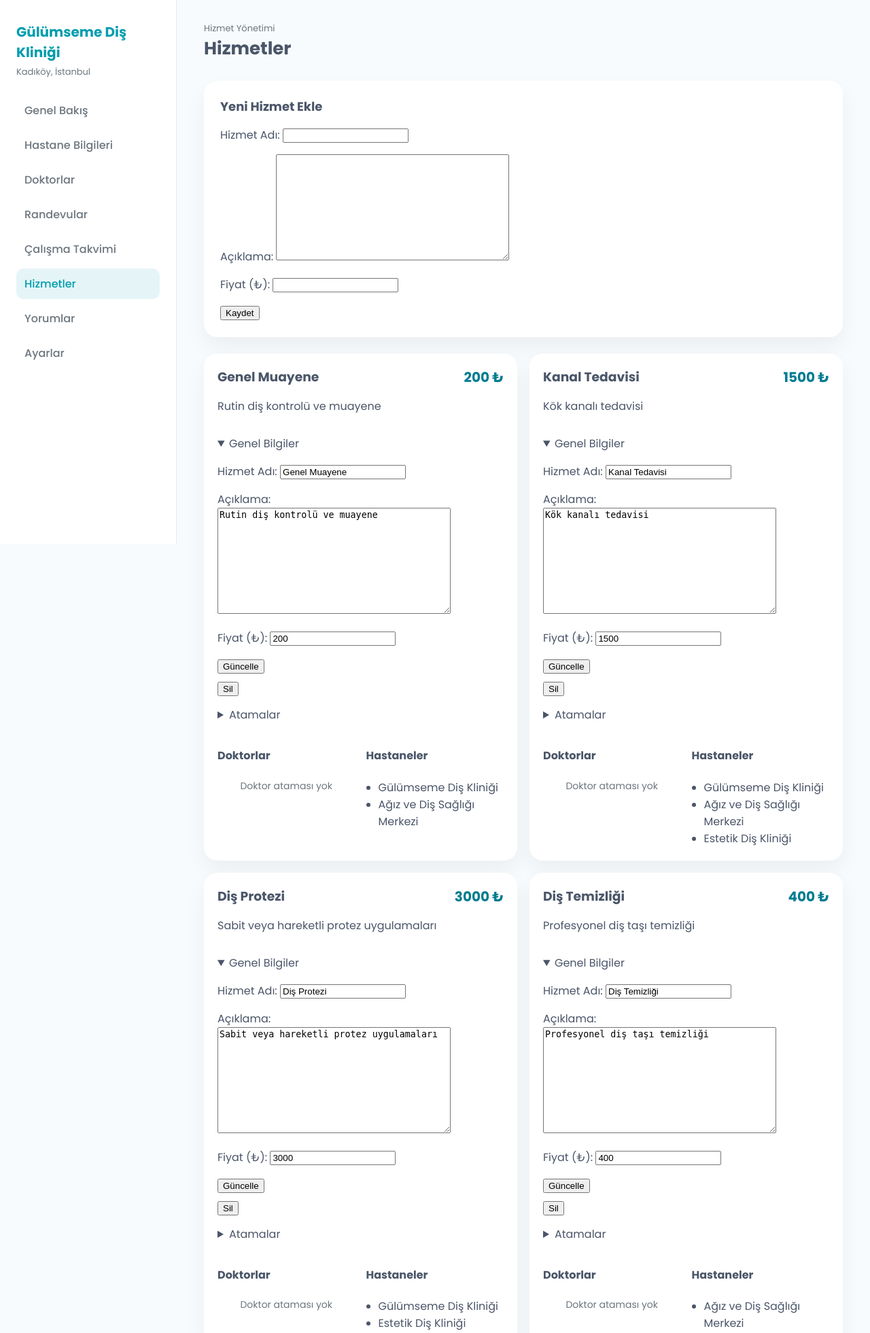
After one commit to CemBlt/dent-panel, a Django app: page /services/ in a window 1280 px wide. The commit adds this page. Shown: the top 1961 px of the page at 68% size. Run offline with Django 5.2, Linux system fonts and the light colour scheme.

Commit message:
Hizmetler Sayfası

```diff
--- a/panel/forms.py
+++ b/panel/forms.py
@@ -175,3 +175,22 @@ class ScheduleHolidayForm(forms.Form):
         doctor_choices = kwargs.pop("doctor_choices", [])
         super().__init__(*args, **kwargs)
         self.fields["doctor_id"].choices = [("", "Hastane Geneli")] + doctor_choices
+
+class ServiceForm(forms.Form):
+    service_id = forms.CharField(widget=forms.HiddenInput, required=False)
+    name = forms.CharField(label="Hizmet Adı", max_length=120)
+    description = forms.CharField(label="Açıklama", widget=forms.Textarea, required=False)
+    price = forms.DecimalField(label="Fiyat (₺)", max_digits=10, decimal_places=2)
+
+
+class ServiceAssignmentForm(forms.Form):
+    service_id = forms.CharField(widget=forms.HiddenInput)
+    doctors = forms.MultipleChoiceField(label="Doktorlar", required=False, widget=forms.CheckboxSelectMultiple)
+    hospitals = forms.MultipleChoiceField(label="Hastaneler", required=False, widget=forms.CheckboxSelectMultiple)
+
+    def __init__(self, *args, **kwargs):
+        doctor_choices = kwargs.pop("doctor_choices", [])
+        hospital_choices = kwargs.pop("hospital_choices", [])
+        super().__init__(*args, **kwargs)
+        self.fields["doctors"].choices = doctor_choices
+        self.fields["hospitals"].choices = hospital_choices
--- a/panel/services/hospital_service.py
+++ b/panel/services/hospital_service.py
@@ -165,3 +165,6 @@ def build_initial_working_hours(hospital: dict) -> dict:
         initial[f"{key}_start"] = datetime.strptime(start, "%H:%M").time() if start else None
         initial[f"{key}_end"] = datetime.strptime(end, "%H:%M").time() if end else None
     return initial
+
+def get_hospitals() -> list[dict]:
+    return load_json("hospitals")
--- /dev/null
+++ b/panel/static/panel/service.css
@@ -0,0 +1,54 @@
+.service-grid {
+    margin-top: 24px;
+    display: grid;
+    grid-template-columns: repeat(auto-fit, minmax(320px, 1fr));
+    gap: 18px;
+}
+
+.service-card {
+    background: var(--card);
+    border-radius: 20px;
+    padding: 20px;
+    box-shadow: 0 15px 30px rgba(0,0,0,0.05);
+    display: flex;
+    flex-direction: column;
+    gap: 14px;
+}
+
+.service-card header {
+    display: flex;
+    justify-content: space-between;
+    align-items: flex-start;
+    gap: 16px;
+}
+
+.service-card header h3 {
+    margin: 0;
+}
+
+.price {
+    font-size: 20px;
+    font-weight: 700;
+    color: var(--teal-dark);
+}
+
+.details summary {
+    cursor: pointer;
+    font-weight: 600;
+    color: var(--teal);
+}
+
+.inline-form {
+    margin-top: 8px;
+}
+
+.assignment-summary {
+    display: grid;
+    grid-template-columns: repeat(auto-fit, minmax(180px, 1fr));
+    gap: 16px;
+}
+
+.assignment-summary ul {
+    margin: 0;
+    padding-left: 18px;
+}
--- a/panel/templates/panel/appointment_management.html
+++ b/panel/templates/panel/appointment_management.html
@@ -19,7 +19,7 @@
         <li><a href="{% url 'doctor_management' %}">Doktorlar</a></li>
         <li><a class="active" href="{% url 'appointment_management' %}">Randevular</a></li>
         <li><a href="{% url 'schedule_management' %}">Çalışma Takvimi</a></li>
-        <li><a href="#">Hizmetler</a></li>
+        <li><a href="{% url 'service_management' %}">Hizmetler</a></li>
         <li><a href="#">Yorumlar</a></li>
         <li><a href="#">Ayarlar</a></li>
     </ul>
--- a/panel/templates/panel/dashboard.html
+++ b/panel/templates/panel/dashboard.html
@@ -20,7 +20,7 @@
         <li><a href="{% url 'doctor_management' %}">Doktorlar</a></li>
         <li><a href="{% url 'appointment_management' %}">Randevular</a></li>
         <li><a href="{% url 'schedule_management' %}">Çalışma Takvimi</a></li>
-        <li><a href="#">Hizmetler</a></li>
+        <li><a href="{% url 'service_management' %}">Hizmetler</a></li>
         <li><a href="#">Yorumlar</a></li>
         <li><a href="#">Ayarlar</a></li>
     </ul>
--- a/panel/templates/panel/doctor_management.html
+++ b/panel/templates/panel/doctor_management.html
@@ -19,7 +19,7 @@
         <li><a class="active" href="{% url 'doctor_management' %}">Doktorlar</a></li>
         <li><a href="{% url 'appointment_management' %}">Randevular</a></li>
         <li><a href="{% url 'schedule_management' %}">Çalışma Takvimi</a></li>
-        <li><a href="#">Hizmetler</a></li>
+        <li><a href="{% url 'service_management' %}">Hizmetler</a></li>
         <li><a href="#">Yorumlar</a></li>
         <li><a href="#">Ayarlar</a></li>
     </ul>
--- a/panel/templates/panel/hospital_settings.html
+++ b/panel/templates/panel/hospital_settings.html
@@ -19,7 +19,7 @@
         <li><a href="{% url 'doctor_management' %}">Doktorlar</a></li>
         <li><a href="#">Randevular</a></li>
         <li><a href="{% url 'schedule_management' %}">Çalışma Takvimi</a></li>
-        <li><a href="#">Hizmetler</a></li>
+        <li><a href="{% url 'service_management' %}">Hizmetler</a></li>
         <li><a href="#">Yorumlar</a></li>
         <li><a href="#">Ayarlar</a></li>
     </ul>
--- a/panel/templates/panel/schedule_management.html
+++ b/panel/templates/panel/schedule_management.html
@@ -19,7 +19,7 @@
         <li><a href="{% url 'doctor_management' %}">Doktorlar</a></li>
         <li><a href="{% url 'appointment_management' %}">Randevular</a></li>
         <li><a class="active" href="{% url 'schedule_management' %}">Çalışma Takvimi</a></li>
-        <li><a href="#">Hizmetler</a></li>
+        <li><a href="{% url 'service_management' %}">Hizmetler</a></li>
         <li><a href="#">Yorumlar</a></li>
         <li><a href="#">Ayarlar</a></li>
     </ul>
--- /dev/null
+++ b/panel/templates/panel/service_management.html
@@ -0,0 +1,123 @@
+{% load static %}
+<!DOCTYPE html>
+<html lang="tr">
+<head>
+    <meta charset="UTF-8">
+    <title>{{ page_title }} • Hizmetler</title>
+    <link rel="stylesheet" href="{% static 'panel/dashboard.css' %}">
+    <link rel="stylesheet" href="{% static 'panel/service.css' %}">
+</head>
+<body>
+<aside class="sidebar">
+    <div>
+        <div class="brand">{{ hospital.name }}</div>
+        <p style="margin:4px 0 0; color:#6C757D; font-size:13px;">{{ hospital.address }}</p>
+    </div>
+    <ul class="nav-links">
+        <li><a href="{% url 'dashboard' %}">Genel Bakış</a></li>
+        <li><a href="{% url 'hospital_settings' %}">Hastane Bilgileri</a></li>
+        <li><a href="{% url 'doctor_management' %}">Doktorlar</a></li>
+        <li><a href="{% url 'appointment_management' %}">Randevular</a></li>
+        <li><a href="{% url 'schedule_management' %}">Çalışma Takvimi</a></li>
+        <li><a class="active" href="{% url 'service_management' %}">Hizmetler</a></li>
+        <li><a href="#">Yorumlar</a></li>
+        <li><a href="#">Ayarlar</a></li>
+    </ul>
+</aside>
+<div class="content">
+    <div class="top-bar">
+        <div>
+            <p style="margin:0; color:#6C757D; font-size:13px;">Hizmet Yönetimi</p>
+            <h1>{{ page_title }}</h1>
+        </div>
+    </div>
+
+    {% if messages %}
+        <div class="messages">
+            {% for message in messages %}
+                <div class="message {{ message.tags }}">{{ message }}</div>
+            {% endfor %}
+        </div>
+    {% endif %}
+
+    <section class="panel-card">
+        <h2>Yeni Hizmet Ekle</h2>
+        <form method="post">
+            {% csrf_token %}
+            <input type="hidden" name="form_type" value="create_service">
+            {{ create_form.as_p }}
+            <button type="submit" class="primary">Kaydet</button>
+        </form>
+    </section>
+
+    <section class="service-grid">
+        {% for card in service_cards %}
+            <article class="service-card">
+                <header>
+                    <div>
+                        <h3>{{ card.data.name }}</h3>
+                        <p>{{ card.data.description }}</p>
+                    </div>
+                    <span class="price">{{ card.data.price }} ₺</span>
+                </header>
+
+                <details open>
+                    <summary>Genel Bilgiler</summary>
+                    <form method="post">
+                        {% csrf_token %}
+                        <input type="hidden" name="form_type" value="update_service">
+                        {{ card.general_form.as_p }}
+                        <button type="submit" class="primary">Güncelle</button>
+                    </form>
+                    <form method="post" class="inline-form">
+                        {% csrf_token %}
+                        <input type="hidden" name="form_type" value="delete_service">
+                        <input type="hidden" name="service_id" value="{{ card.data.id }}">
+                        <button type="submit" class="danger">Sil</button>
+                    </form>
+                </details>
+
+                <details>
+                    <summary>Atamalar</summary>
+                    <form method="post">
+                        {% csrf_token %}
+                        <input type="hidden" name="form_type" value="update_assignments">
+                        {{ card.assignment_form.as_p }}
+                        <button type="submit" class="primary">Atamaları Kaydet</button>
+                    </form>
+                </details>
+
+                <div class="assignment-summary">
+                    <div>
+                        <h4>Doktorlar</h4>
+                        {% if card.assigned_doctors %}
+                            <ul>
+                                {% for doctor in card.assigned_doctors %}
+                                    <li>{{ doctor.name }} {{ doctor.surname }}</li>
+                                {% endfor %}
+                            </ul>
+                        {% else %}
+                            <p class="empty-state">Doktor ataması yok</p>
+                        {% endif %}
+                    </div>
+                    <div>
+                        <h4>Hastaneler</h4>
+                        {% if card.assigned_hospitals %}
+                            <ul>
+                                {% for hospital in card.assigned_hospitals %}
+                                    <li>{{ hospital.name }}</li>
+                                {% endfor %}
+                            </ul>
+                        {% else %}
+                            <p class="empty-state">Hastane ataması yok</p>
+                        {% endif %}
+                    </div>
+                </div>
+            </article>
+        {% empty %}
+            <p class="empty-state">Henüz hizmet eklenmemiş.</p>
+        {% endfor %}
+    </section>
+</div>
+</body>
+</html>
--- a/panel/urls.py
+++ b/panel/urls.py
@@ -8,4 +8,5 @@ urlpatterns = [
     path('doctors/', views.DoctorManagementView.as_view(), name='doctor_management'),
     path('appointments/', views.AppointmentManagementView.as_view(), name='appointment_management'),
     path('schedule/', views.ScheduleManagementView.as_view(), name='schedule_management'),
+    path('services/', views.ServiceManagementView.as_view(), name='service_management'),
 ]
--- a/panel/views.py
+++ b/panel/views.py
@@ -17,12 +17,14 @@ from .forms import (
     HospitalServicesForm,
     ScheduleFilterForm,
     ScheduleHolidayForm,
+    ServiceAssignmentForm,
+    ServiceForm,
     WorkingHoursForm,
     DAYS,
 )
 from .services import appointment_service, doctor_service, hospital_service, user_service
 from .services.dashboard_service import load_dashboard_context
-from .services import schedule_service
+from .services import schedule_service, service_service
 
 
 def dashboard(request):
@@ -491,3 +493,90 @@ class ScheduleManagementView(View):
         if doctor:
             params += f"&doctor={doctor}"
         return redirect(f"/schedule/?{params}")
+
+class ServiceManagementView(View):
+    template_name = "panel/service_management.html"
+
+    def get(self, request):
+        return render(request, self.template_name, self._build_context())
+
+    def post(self, request):
+        action = request.POST.get("form_type")
+        if action == "create_service":
+            form = ServiceForm(request.POST)
+            if form.is_valid():
+                service_service.add_service(form.cleaned_data)
+                messages.success(request, "Hizmet oluşturuldu")
+                return redirect("service_management")
+            messages.error(request, "Hizmet oluşturulamadı")
+
+        elif action == "update_service":
+            form = ServiceForm(request.POST)
+            if form.is_valid():
+                service_service.update_service(form.cleaned_data["service_id"], form.cleaned_data)
+                messages.success(request, "Hizmet güncellendi")
+                return redirect("service_management")
+            messages.error(request, "Hizmet güncellenemedi")
+
+        elif action == "delete_service":
+            service_service.delete_service(request.POST.get("service_id"))
+            messages.success(request, "Hizmet silindi")
+            return redirect("service_management")
+
+        elif action == "update_assignments":
+            doctors = request.POST.getlist("doctors")
+            hospitals = request.POST.getlist("hospitals")
+            service_id = request.POST.get("service_id")
+            service_service.update_doctor_assignments(service_id, doctors)
+            service_service.update_hospital_assignments(service_id, hospitals)
+            messages.success(request, "Atamalar güncellendi")
+            return redirect("service_management")
+
+        context = self._build_context()
+        return render(request, self.template_name, context)
+
+    def _build_context(self):
+        services = service_service.get_services()
+        doctors = doctor_service.get_doctors()
+        hospitals = hospital_service.get_hospitals()
+        hospital = hospital_service.get_hospital()
+
+        doctor_choices = [(doc["id"], f"{doc['name']} {doc['surname']}") for doc in doctors]
+        hospital_choices = [(h["id"], h["name"]) for h in hospitals]
+
+        service_cards = []
+        for service in services:
+            general_form = ServiceForm(initial={
+                "service_id": service["id"],
+                "name": service["name"],
+                "description": service.get("description", ""),
+                "price": service.get("price", 0),
+            })
+            assigned_doctors = [doc["id"] for doc in doctors if service["id"] in doc.get("services", [])]
+            assigned_hospitals = [h["id"] for h in hospitals if service["id"] in h.get("services", [])]
+            assignment_form = ServiceAssignmentForm(
+                initial={
+                    "service_id": service["id"],
+                    "doctors": assigned_doctors,
+                    "hospitals": assigned_hospitals,
+                },
+                doctor_choices=doctor_choices,
+                hospital_choices=hospital_choices,
+            )
+            service_cards.append({
+                "data": service,
+                "general_form": general_form,
+                "assignment_form": assignment_form,
+                "assigned_doctors": [doc for doc in doctors if doc["id"] in assigned_doctors],
+                "assigned_hospitals": [h for h in hospitals if h["id"] in assigned_hospitals],
+            })
+
+        context = {
+            "page_title": "Hizmetler",
+            "hospital": hospital,
+            "service_cards": service_cards,
+            "create_form": ServiceForm(),
+            "doctor_choices": doctor_choices,
+            "hospital_choices": hospital_choices,
+        }
+        return context
```
Also changed, not shown: panel/services/service_service.py (added, +94 -0 lines).
